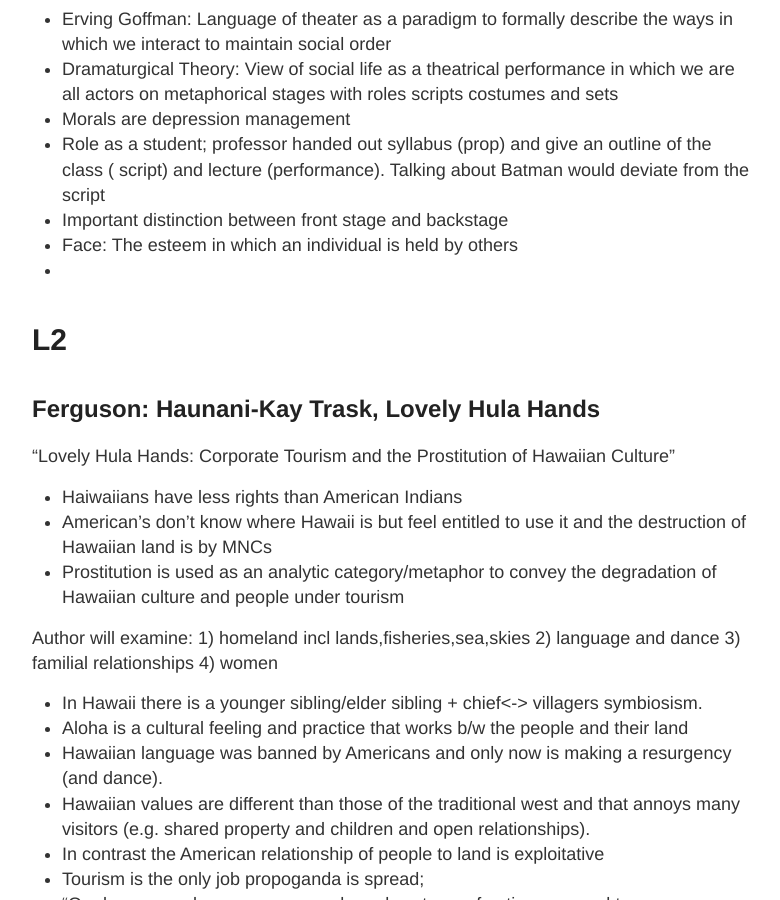
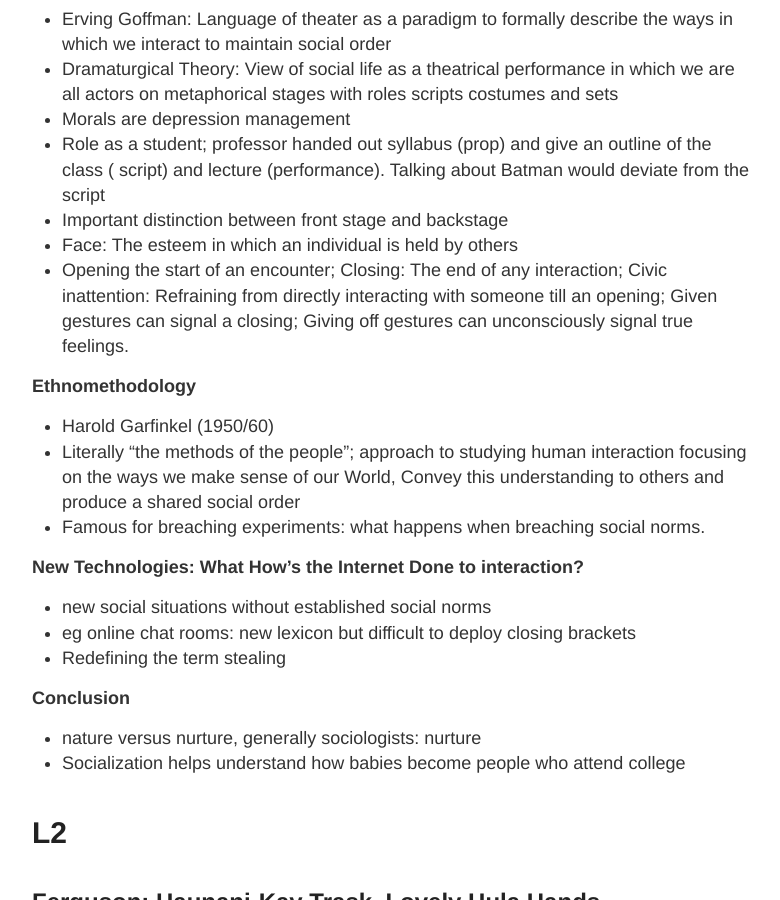
Before and after one commit to RONNCC/ronncc.github, a Jekyll site: the page built from _posts/2019-02-18-intro-sociology.md, in a window 1280 px wide and 900 px high, scrolled down 3281 px. Shown: the whole window, without its empty margins (248-1028 px from the left). Built offline with Jekyll 4.4.1, drawn with Linux system fonts in a browser that asks for light colours; our own code applies the rules of GitHub Pages for plain Markdown files; comment, search, counter and statistics services are not loaded.

Commit message:
Update 2019-02-18-intro-sociology.md

```diff
--- a/_posts/2019-02-18-intro-sociology.md
+++ b/_posts/2019-02-18-intro-sociology.md
@@ -101,8 +101,21 @@ categories:
 - Role as a student;  professor handed out syllabus (prop) and give an outline of the class ( script) and lecture (performance). Talking about Batman would deviate from the script
 - Important distinction between front stage and backstage
 - Face: The esteem in which an individual is held by others
--
+- Opening the start of an encounter; Closing: The end of any interaction; Civic inattention: Refraining from directly interacting with someone till an opening; Given gestures can signal a closing; Giving off gestures can unconsciously signal true feelings.
 
+**Ethnomethodology**
+- Harold Garfinkel (1950/60)
+- Literally "the methods of the people"; approach to studying human interaction focusing on the ways we make sense of our World, Convey this understanding to others and produce a shared social order
+- Famous for breaching experiments: what happens when breaching social norms.
+
+**New Technologies: What How's the Internet Done to interaction?**
+- new social situations without established social norms
+- eg online chat rooms: new lexicon but difficult to deploy closing brackets
+- Redefining the term stealing
+
+**Conclusion**
+- nature versus nurture, generally sociologists: nurture
+- Socialization helps understand how babies become people who attend college
 
 # L2
 
```
